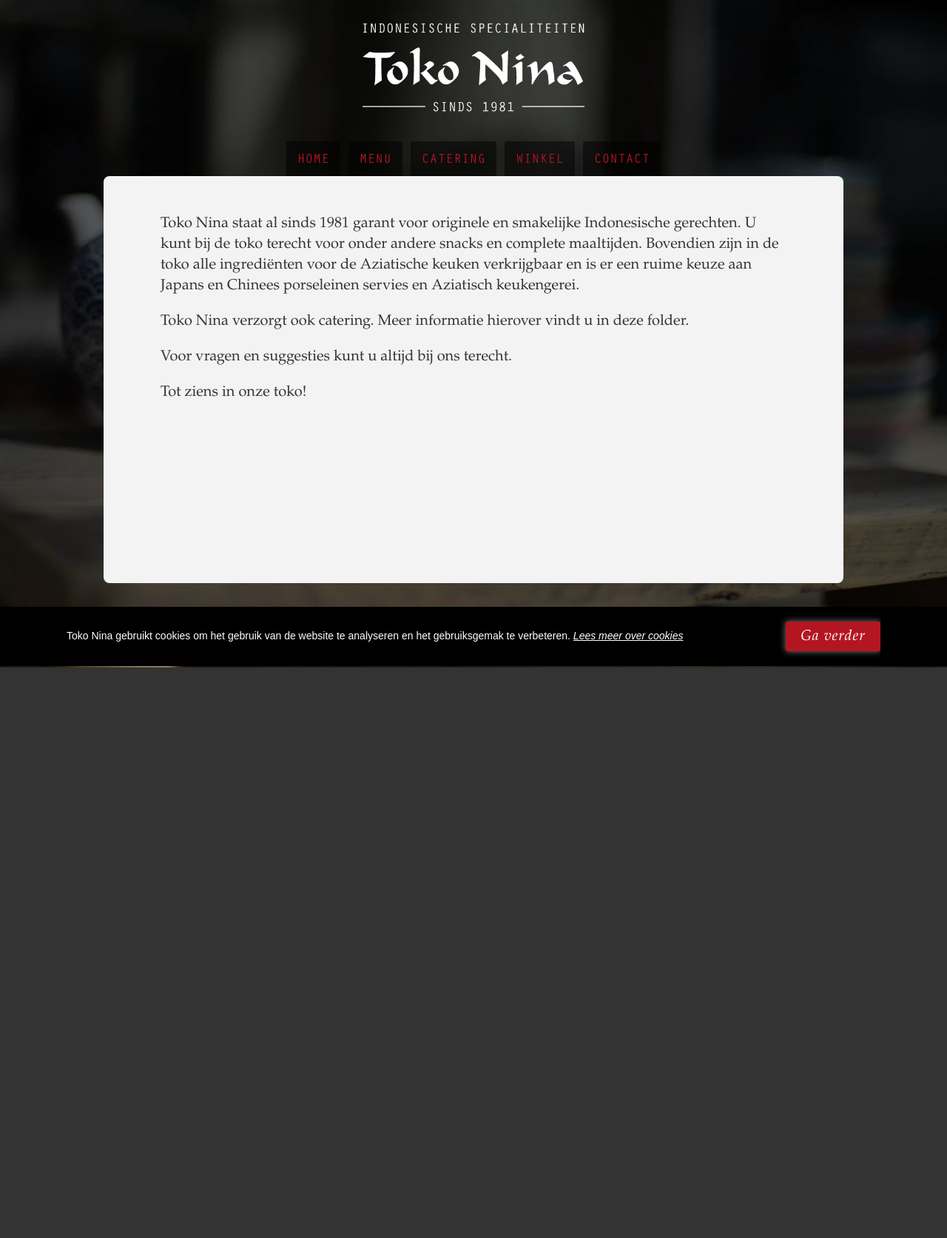
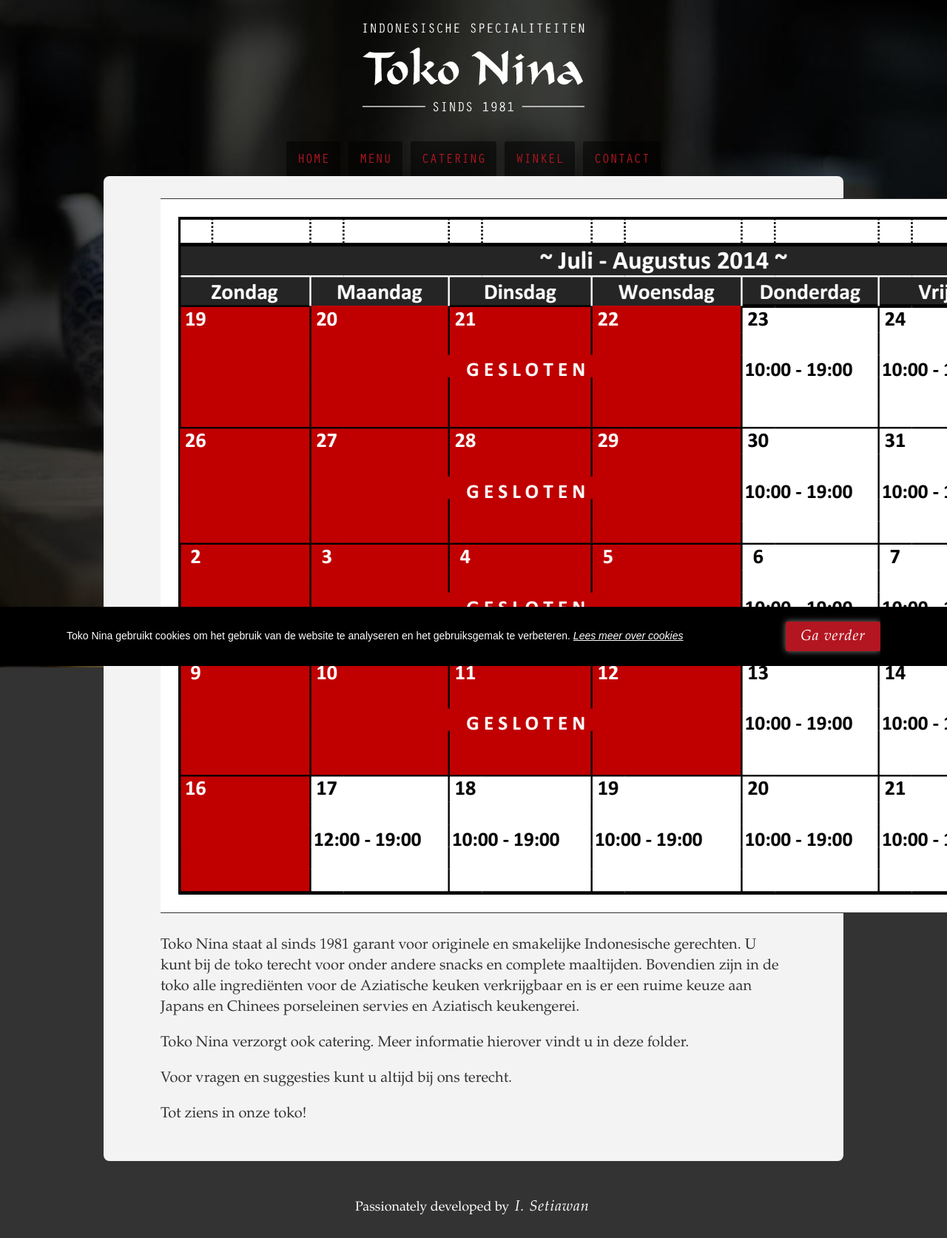
Before and after one commit to tokonina/tokonina.github.io, a Jekyll site: the page built from index.html, in a window 1280 px wide. Shown: the whole page at 74% size. Built offline with Jekyll 4.4.1, drawn with Linux system fonts in a browser that asks for light colours; before the commit the page ends 902 px from its top, so only the background shows below that.

Commit message:
Calendar and update PDF

```diff
--- a/index.html
+++ b/index.html
@@ -11,7 +11,8 @@
   {% include header.html %}
   <article class="content-box">
     <div class="textbox">
-
+      <img class="bg-effect b-lazy"
+        data-src="/img/calendar2015.jpg" alt="Calendar 2015 ~ Toko Nina">
       <p>Toko Nina staat al sinds 1981 garant voor originele en smakelijke Indonesische gerechten. U kunt bij de toko terecht voor onder andere snacks en complete maaltijden. Bovendien zijn in de toko alle ingrediënten voor de Aziatische keuken verkrijgbaar en is er een ruime keuze aan Japans en Chinees porseleinen servies en Aziatisch keukengerei.
       </p>
       <p>Toko Nina verzorgt ook catering. Meer informatie hierover vindt u in deze folder.
--- a/menu.html
+++ b/menu.html
@@ -204,7 +204,7 @@
           <dt>1 vlees- &amp; 2 groentegerechten</dt>
           <dd>&euro;10,50</dd>
         </dl>
-        <a href="/img/tokonina.pdf" target="_blank" class="download">Download Toko Nina - Winkel folder PDF</a>
+        <a href="/img/foldertokonina2015.pdf" target="_blank" class="download">Download Toko Nina - Winkel folder PDF</a>
 
         <ul>
           <li class="strong italic">Wij adviseren grote bestellingen van te voren te bestellen.(wij gebruiken geen ve-tsin (MSG/E621) in onze gerechten)</li>
```
Also changed, not shown: img/calendar2015.jpg (added), 3 other files.
